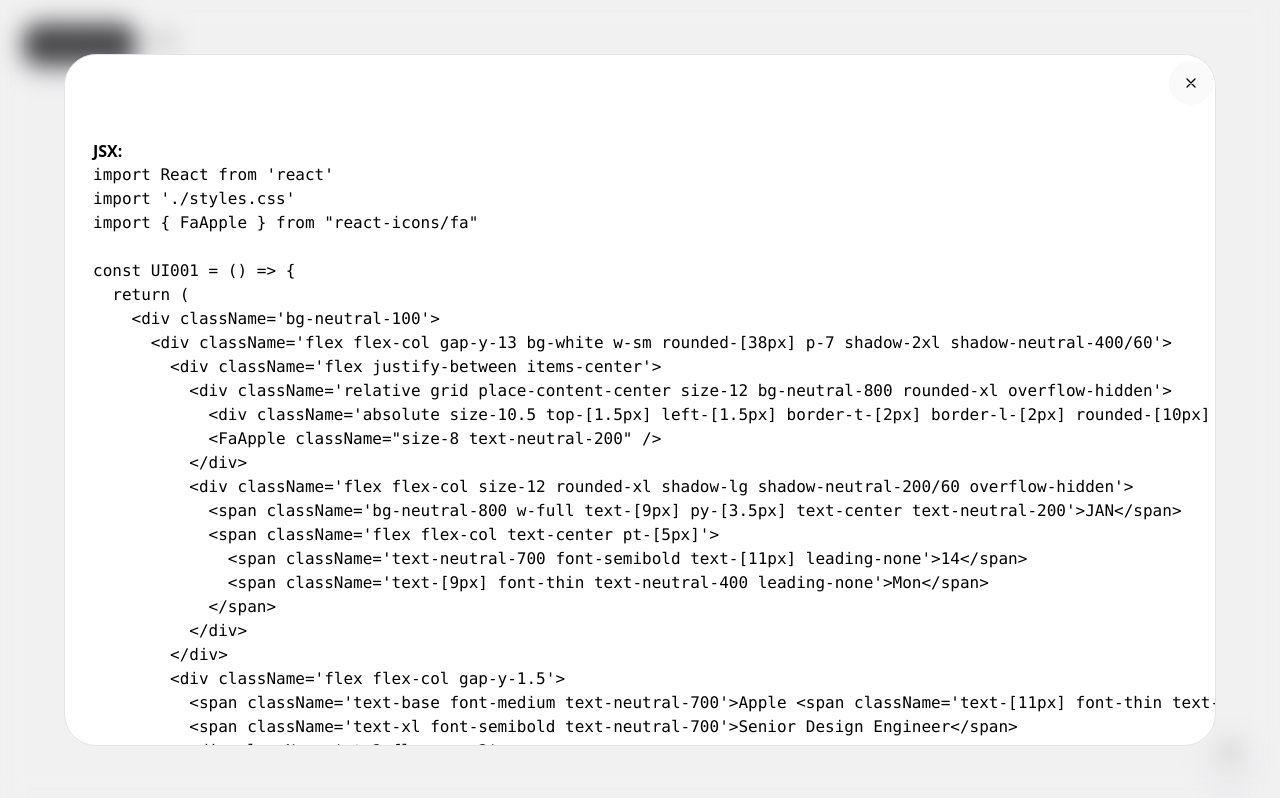
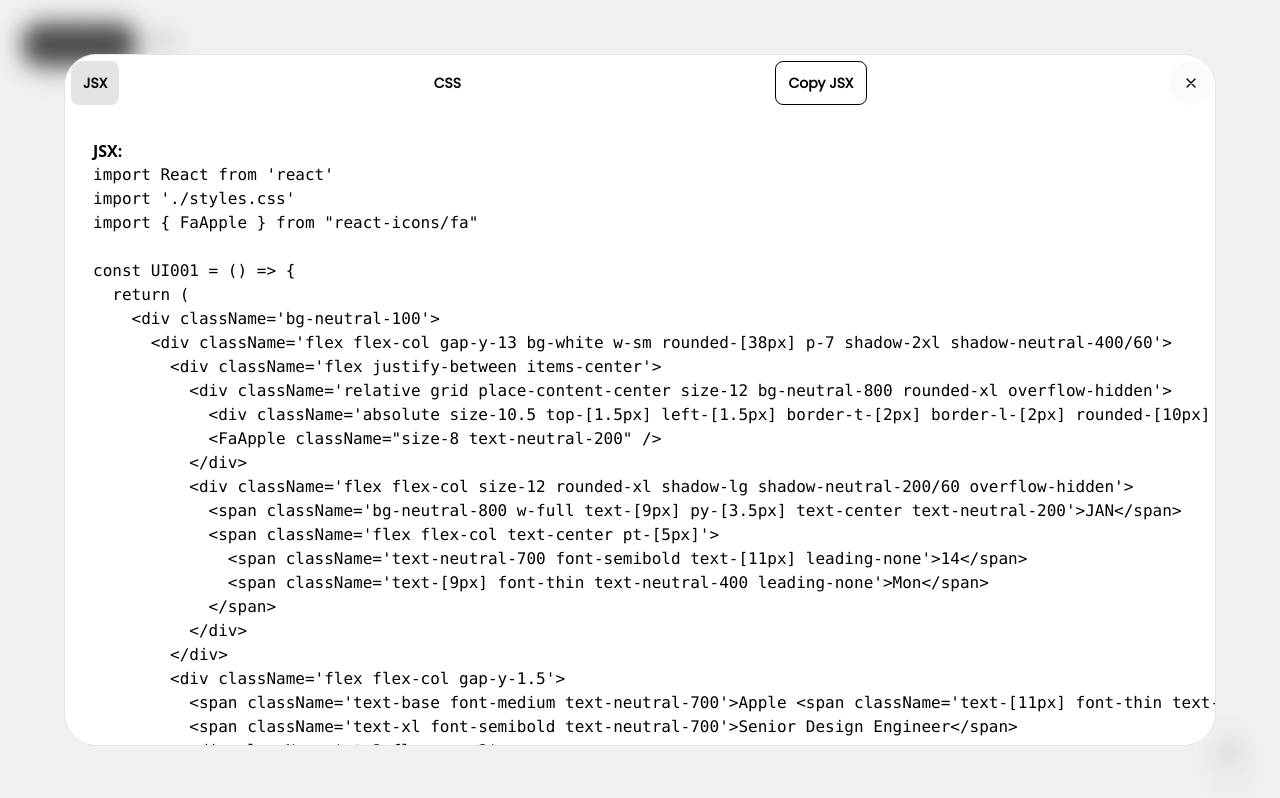
Before and after one commit to fwedwicc/fmDump, a React (Vite) app: page /view/ui001 in a window 1280 px wide. Both pictures are taken after a click on the button "Source code". Built offline with nearby package versions, Linux system fonts and the light colour scheme; a web font is replaced by a local one.

Commit message:
Add SourceCodeModal component and integrate it into ViewUI for enhanced code viewing

```diff
--- /dev/null
+++ b/src/components/SourceCodeModal.jsx
@@ -0,0 +1,101 @@
+import React, { useState } from 'react'
+import { motion, AnimatePresence } from 'framer-motion'
+import { HiOutlineX } from "react-icons/hi"
+
+const SourceCodeModal = ({ isOpen, onClose, JSXCode, CSSCode }) => {
+
+  const [activeTab, setActiveTab] = useState('JSX')
+
+  const handleCopy = () => {
+    const codeToCopy = activeTab === "JSX" ? JSXCode : CSSCode
+    navigator.clipboard.writeText(codeToCopy || "")
+  }
+
+  return (
+    <AnimatePresence>
+      {isOpen && (
+        <motion.div
+          key="backdrop"
+          initial={{ opacity: 0 }}
+          animate={{ opacity: 1 }}
+          exit={{ opacity: 0 }}
+          className="absolute inset-0 flex-center p-4 bg-zinc-300/10 backdrop-blur-md z-50"
+          onClick={onClose}
+        >
+          <motion.div
+            key="content"
+            initial={{ opacity: 0, scale: 0.9 }}
+            animate={{ opacity: 1, scale: 1 }}
+            exit={{ opacity: 0, scale: 0.95 }}
+            transition={{ type: 'spring', stiffness: 150, damping: 13, bounce: 0.70 }}
+            className='relative bg-white border border-zinc-200 rounded-4xl w-full max-w-6xl h-[90%] flex flex-col'
+            onClick={(e) => e.stopPropagation()}
+          >
+            <div className="overflow-auto min-h-0 horizontal-scrollbar vertical-scrollbar w-full rounded-4xl">
+              {/* Header */}
+              <div className='flex justify-between py-1.5 pl-1.5 pr-0.5 sticky top-0 left-0 bg-white/80 backdrop-blur-xl z-10 min-w-full'>
+                {/* Tabs */}
+                <button
+                  onClick={() => setActiveTab("JSX")}
+                  className={`px-3 py-1 text-sm font-semibold rounded-lg transition-smooth ${activeTab === "JSX" ? "bg-zinc-200" : "hover:bg-zinc-100"}`}
+                >
+                  JSX
+                </button>
+                {CSSCode && (
+                  <button
+                    onClick={() => setActiveTab("CSS")}
+                    className={`px-3 py-1 text-sm font-semibold rounded-lg transition-smooth ${activeTab === "CSS" ? "bg-zinc-200" : "hover:bg-zinc-100"}`}
+                  >
+                    CSS
+                  </button>
+                )}
+                {/* Copy Button */}
+                <button
+                  onClick={handleCopy}
+                  className="px-3 py-1 text-sm font-semibold border rounded-lg hover:bg-zinc-100 transition-smooth active:scale-95"
+                >
+                  Copy {activeTab.toUpperCase()}
+                </button>
+                {/* Close Modal */}
+                <button onClick={onClose} className="size-11 flex-center bg-zinc-50 hover:bg-zinc-100/80 transition-smooth rounded-full active:scale-95 cursor-pointer z-50">
+                  <HiOutlineX />
+                </button>
+              </div>
+              {/* Body */}
+              <div className="p-7">
+                <AnimatePresence mode="wait">
+                  {activeTab === "JSX" && (
+                    <motion.div
+                      key="jsx-tab"
+                      initial={{ opacity: 0 }}
+                      animate={{ opacity: 1 }}
+                      exit={{ opacity: 0 }}
+                      transition={{ duration: 0.2 }}
+                    >
+                      <strong>JSX:</strong>
+                      <pre className='break-words text-nowrap text-base'>{JSXCode}</pre>
+                    </motion.div>
+                  )}
+                  {activeTab === "CSS" && CSSCode && (
+                    <motion.div
+                      key="css-tab"
+                      initial={{ opacity: 0 }}
+                      animate={{ opacity: 1 }}
+                      exit={{ opacity: 0 }}
+                      transition={{ duration: 0.2 }}
+                    >
+                      <strong>CSS:</strong>
+                      <pre className='break-words text-nowrap text-base'>{CSSCode}</pre>
+                    </motion.div>
+                  )}
+                </AnimatePresence>
+              </div>
+            </div>
+          </motion.div>
+        </motion.div>
+      )}
+    </AnimatePresence>
+  )
+}
+
+export default SourceCodeModal
--- a/src/components/index.js
+++ b/src/components/index.js
@@ -4,6 +4,7 @@
 import Tooltip from './Tooltip'
 import ViewWrapper from './ViewWrapper'
 import Modal from './Modal'
+import SourceCodeModal from './SourceCodeModal'
 
 export {
   Header,
@@ -11,5 +12,6 @@
   CardItem,
   Tooltip,
   ViewWrapper,
-  Modal
+  Modal,
+  SourceCodeModal
 }
--- a/src/pages/ViewUI.jsx
+++ b/src/pages/ViewUI.jsx
@@ -1,7 +1,7 @@
 import React, { useState } from 'react'
 import { Link, useParams } from 'react-router-dom'
 import { motion } from 'framer-motion'
-import { ViewWrapper, Modal, Tooltip } from '../components'
+import { ViewWrapper, Modal, SourceCodeModal, Tooltip } from '../components'
 import { TbSmartHome, TbInfoSquareRounded } from "react-icons/tb"
 import { Data } from '../data'
 
@@ -50,18 +50,12 @@
         </div>
       </Modal>
       {/* Source Code Modal */}
-      <Modal isOpen={openCodeModal} onClose={() => setOpenCodeModal(false)} header='sticky' size='max-w-6xl max-h-[90%]'>
-        <div>
-          <strong>JSX:</strong>
-          <pre className='break-words text-nowrap text-base'>{matchedData.sourceCodeJSX}</pre>
-        </div>
-        {matchedData.sourceCodeCSS && (
-          <div>
-            <strong>CSS:</strong>
-            <pre className='break-words text-nowrap text-base'>{matchedData.sourceCodeCSS}</pre>
-          </div>
-        )}
-      </Modal>
+      <SourceCodeModal
+        isOpen={openCodeModal}
+        onClose={() => setOpenCodeModal(false)}
+        JSXCode={matchedData.sourceCodeJSX}
+        CSSCode={matchedData.sourceCodeCSS}
+      />
       {/* Back to home button */}
       <div className='fixed md:bottom-6 bottom-4 md:right-6 right-4'>
         <Tooltip styles='-translate-y-1/2 top-1/2 text-nowrap right-17' content="Home" animation={8}>
```
